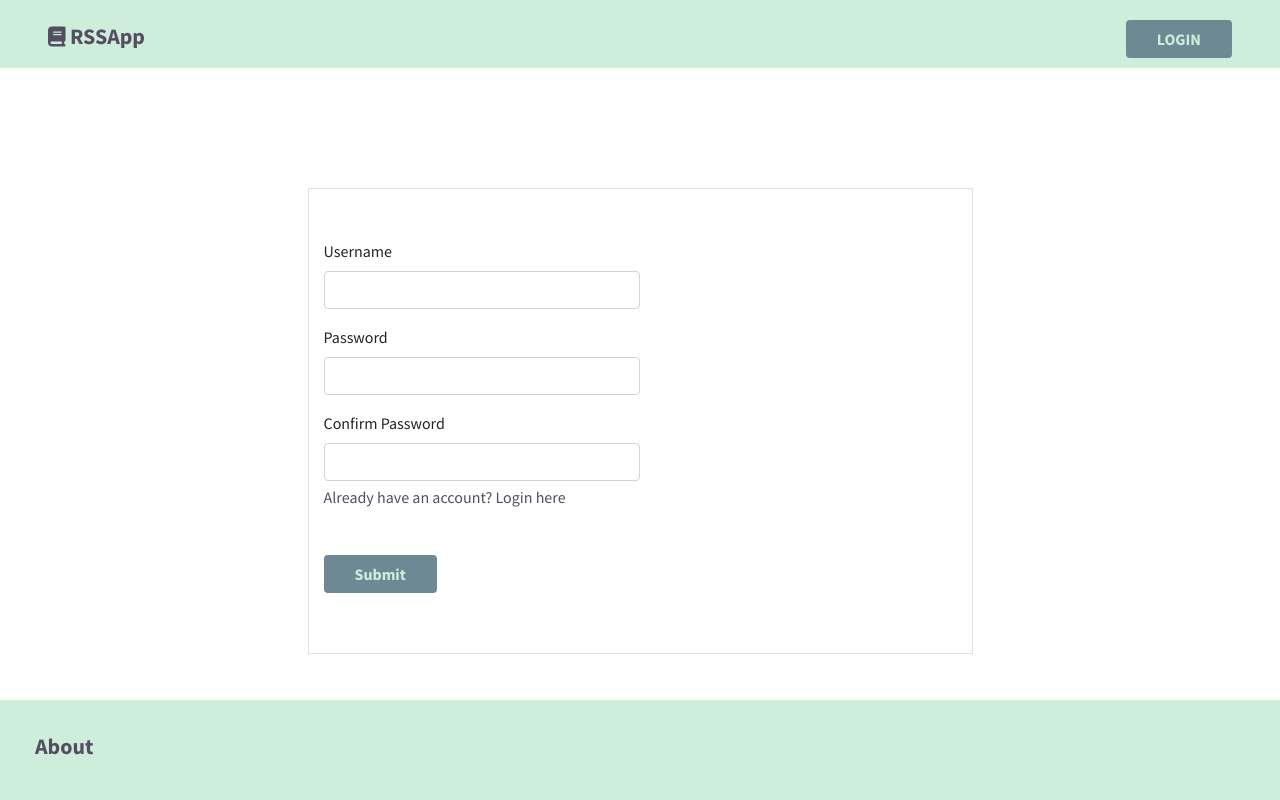
After one commit to Nymfeparakit/django-rss-app, a Django app: page /accounts/signup/ in a window 1280 px wide. The commit adds this page. Run offline with Django 3.2, Linux system fonts and the light colour scheme; some libraries are stand-ins or nearby versions.

Commit message:
Add signup form

```diff
--- /dev/null
+++ b/accounts/urls.py
@@ -0,0 +1,7 @@
+from django.urls import path
+
+from . import views
+
+urlpatterns = [
+    path('signup/', views.SignupView.as_view(), name='signup'),
+]
--- a/accounts/views.py
+++ b/accounts/views.py
@@ -1,3 +1,17 @@
 from django.shortcuts import render
+from django.views.generic.edit import FormView
+from django.contrib.auth.forms import UserCreationForm
+from django.urls import reverse_lazy
+from django.shortcuts import redirect, render
 
-# Create your views here.
+class SignupView(FormView):
+    template_name = 'registration/signup.html'
+    form_class = UserCreationForm
+    success_url = reverse_lazy('feeds:today')
+
+    def post(self, request, *args, **kwargs):
+        f = UserCreationForm(request.POST)
+        if f.is_valid():
+            f.save()
+            return redirect('login')
+        return render(request, self.template_name, {'form': f})
--- a/rss_app/urls.py
+++ b/rss_app/urls.py
@@ -7,5 +7,6 @@ urlpatterns = [
     path('', include('pages.urls')),
     path('admin/', admin.site.urls),
     path('accounts/', include('django.contrib.auth.urls')),
-    path('feeds/', include('feeds.urls')),
+    path('accounts/', include('accounts.urls')),
+    path('feeds/', include(('feeds.urls', 'feeds'), namespace='feeds')),
 ] + static(settings.MEDIA_URL, document_root=settings.MEDIA_ROOT)
--- a/templates/registration/login.html
+++ b/templates/registration/login.html
@@ -18,6 +18,7 @@
                 <div class="form-group">
                     <label for="passwordInput">Password</label>
                     <input type="password" class="form-control col-md-6" id="passwordInput" name="password">
+                    <a class="form-text" href="{% url 'signup' %}">Don't have an account? Sign up here</a>
                 </div>
                 <button type="submit" class="btn login_submit_btn">Submit</button>
             </form>
--- /dev/null
+++ b/templates/registration/signup.html
@@ -0,0 +1,40 @@
+{% extends 'base.html' %}
+
+{% block content %}
+
+<div class="container">
+    <div class="row justify-content-center">
+        <div class="col-md-7 border">
+            {% if form.errors %}
+                {% for field in form %}
+                    {% for error in field.errors %}
+                        <div class="alert alert-danger" style="margin-top: 10px;">
+                            <strong>{{ error | escape }}</strong>
+                        </div>
+                    {% endfor %}
+                {% endfor %}
+            {% endif %}
+
+            <form method="post" class="login_form">
+                {% csrf_token %}
+                <div class="form-group">
+                    <label for="usernameInput">Username</label>
+                    <input type="text" class="form-control col-md-6" id="usernameInput" name="username">
+                </div>
+                <div class="form-group">
+                    <label for="passwordInput1">Password</label>
+                    <input type="password" class="form-control col-md-6" id="passwordInput1" name="password1">
+                </div>
+                <div class="form-group">
+                    <label for="passwordInput2">Confirm Password</label>
+                    <input type="password" class="form-control col-md-6" id="passwordInput2" name="password2">
+                    <a class="form-text" href="{% url 'login' %}">Already have an account? Login here</a>
+                </div>
+                <button type="submit" class="btn login_submit_btn">Submit</button>
+            </form>
+        </div>
+    </div>
+
+</div>
+
+{% endblock %}
```
Also changed, not shown: feeds/views.py (+4 -3 lines).
